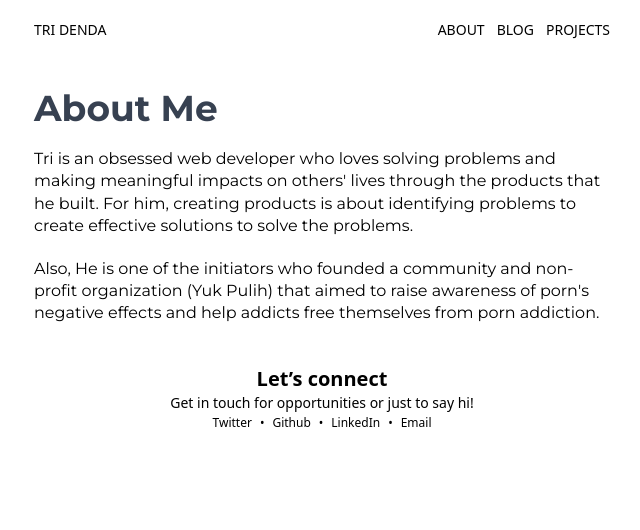
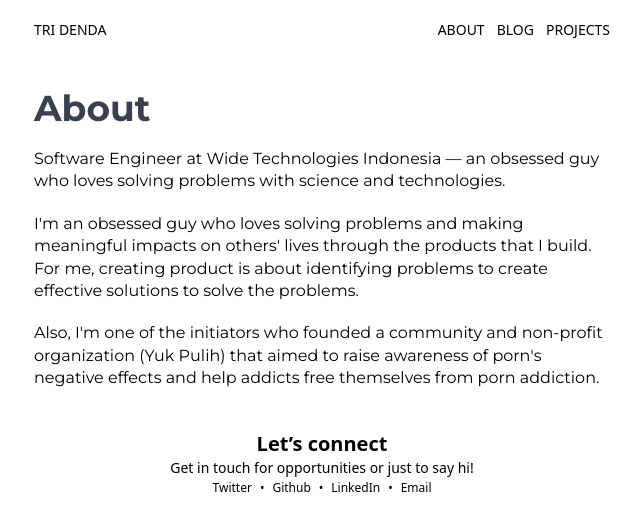
Before and after one commit to Batman297/batman297.github.io, a Next.js app: page /about in a window 1280 px wide. Shown: the top 530 px of the page, without its empty margins (318-958 px from the left). Built offline with nearby package versions, Linux system fonts and the light colour scheme.

Commit message:
fix: modify title for dynamic

```diff
--- a/data/about.md
+++ b/data/about.md
@@ -1,9 +1,11 @@
 ---
-title: "About Me"
+title: "About"
 subtitle: "An obsessed guy who loves solving problems with science and technologies"
 date: "2023-04-23"
 ---
 
-Tri is an obsessed web developer who loves solving problems and making meaningful impacts on others' lives through the products that he built. For him, creating products is about identifying problems to create effective solutions to solve the problems.
+Software Engineer at Wide Technologies Indonesia — an obsessed guy who loves solving problems with science and technologies.
 
-Also, He is one of the initiators who founded a community and non-profit organization (Yuk Pulih) that aimed to raise awareness of porn's negative effects and help addicts free themselves from porn addiction.
+I'm an obsessed guy who loves solving problems and making meaningful impacts on others' lives through the products that I build. For me, creating product is about identifying problems to create effective solutions to solve the problems.
+
+Also, I'm one of the initiators who founded a community and non-profit organization (Yuk Pulih) that aimed to raise awareness of porn's negative effects and help addicts free themselves from porn addiction.
--- a/src/pages/about.tsx
+++ b/src/pages/about.tsx
@@ -4,13 +4,6 @@ import Markdown from "markdown-to-jsx";
 import Head from "next/head";
 import path from "path";
 import { FC } from "react";
-
-// export const getStaticPaths = async () => {
-//   return {
-//     paths: [{ params: { slug: "about" } }],
-//     fallback: false, // can also be true or 'blocking'
-//   };
-// };
 
 export const getStaticProps = async () => {
   const content = fs.readFileSync(path.join("data", "about.md"), "utf-8");
@@ -39,15 +32,15 @@ type AboutProps = {
 
 const About: FC<AboutProps> = ({ about }) => {
   return (
-    <div>
+    <>
       <Head>
-        <title>Tri Denda - About</title>
+        <title>{`${about.title} - Tri Denda`}</title>
       </Head>
       <h1 className="text-4xl font-bold text-gray-700 mt-12">{about.title}</h1>
       <article className="prose">
         <Markdown>{about.content}</Markdown>
       </article>
-    </div>
+    </>
   );
 };
 
--- a/src/pages/blog.tsx
+++ b/src/pages/blog.tsx
@@ -5,6 +5,7 @@ import path from "path";
 import { FC } from "react";
 
 import { clsx, dateFormatter, filterPostsByYear } from "@src/lib/helper";
+import Head from "next/head";
 
 export const getStaticProps = async () => {
   // Get files from the posts directory
@@ -53,7 +54,10 @@ type BlogProps = {
 const Blog: FC<BlogProps> = ({ posts }) => {
   return (
     <>
-      <h2 className="font-bold text-lg mt-3">Blog</h2>
+      <Head>
+        <title>Blogs - Tri Denda</title>
+      </Head>
+      <h2 className="font-bold text-lg mt-3">Blogs</h2>
       {posts.map((post) => {
         return (
           <div key={`year-${post.year}`} className="flex flex-col">
--- a/src/pages/blog/[slug].tsx
+++ b/src/pages/blog/[slug].tsx
@@ -2,6 +2,7 @@ import { dateFormatter } from "@src/lib/helper";
 import fs from "fs";
 import matter from "gray-matter";
 import Markdown from "markdown-to-jsx";
+import Head from "next/head";
 import path from "path";
 import { FC } from "react";
 
@@ -57,6 +58,9 @@ const Post: FC<PostProps> = ({ post }) => {
 
   return (
     <>
+      <Head>
+        <title>{`${post.title}  - Tri Denda`}</title>
+      </Head>
       <div className="text-center max-w-[550px] mx-auto my-10 text-gray-800">
         <span>{`${day}, ${month} ${date}, ${year}`}</span>
         <h3 className="text-3xl font-bold leading-8 my-5">{post.title}</h3>
```
